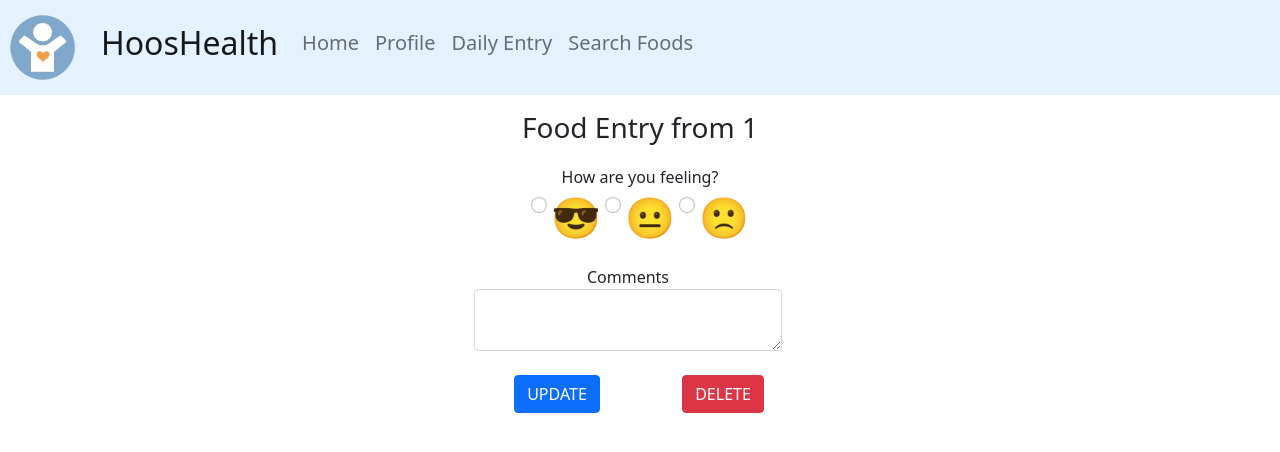
After one commit to pragnya17/HoosHealthTracker, a Flask app: page /mood_update/1 in a window 1280 px wide. The commit adds this page. Shown: the top 452 px of the page. Run offline with Flask 2, Linux system fonts and the light colour scheme; data that the repository does not hold is empty.

Commit message:
Add update/delete for mood entry

```diff
--- a/app.py
+++ b/app.py
@@ -148,9 +148,22 @@ def food_entry_update(date):
 
         return redirect(url_for('main'))
 
+@app.route("/mood_update/<date>", methods=["POST", "GET"])
+def mood_entry_update(date):
+    if request.method == "GET":
+        moodResult = db.get_single_emotion_entry(user_id, date)
+        return render_template("mood_update.html", date=date, moodResult=moodResult)
 
+    if request.method == "POST":
+        if request.form["btnAction"] == "UPDATE":
+            mood = request.form['mood']
+            comments = request.form['comments']
+            db.updateEmotionEntry(user_id, date, comments, mood)
 
+        if request.form["btnAction"] == "DELETE":
+            db.deleteEmotionEntry(user_id, date)
 
+        return redirect(url_for('main'))
 
 @app.route("/food_search", methods=["POST", "GET"])
 def food_search():
--- a/db.py
+++ b/db.py
@@ -150,6 +150,17 @@ def get_single_food_entry(user_id, entry_date):
         else:
             return result[0]
 
+def get_single_emotion_entry(user_id, entry_date):
+   with connection.cursor() as cursor:
+        query = "SELECT * FROM EmotionEntry WHERE user_id = %s AND entry_date = %s;"
+        val = (user_id, entry_date)
+        cursor.execute(query, val)
+        result = cursor.fetchall()
+        if len(result) == 0:
+            return 'string'
+        else:
+            return result[0]
+
 def getFoodEntry(user_id, entry_date):
    with connection.cursor() as cursor:
         query = "SELECT * FROM FoodEntry WHERE user_id = %s AND entry_date > (DATE(%s) - INTERVAL 7 DAY);"
--- a/templates/food_update.html
+++ b/templates/food_update.html
@@ -26,10 +26,10 @@
 
         <div class="row mt-4">
             <div class="form-group col text-center">
-                <input type="submit" value="UPDATE" name="btnAction" class="btn btn-primary" title="update food entry">
+                <input type="submit" value="UPDATE" name="btnAction" class="btn btn-primary">
             </div>
             <div class="form-group col text-center">
-                <input type="submit" value="DELETE" name="btnAction" class="btn btn-primary" title="delete food entry">
+                <input type="submit" value="DELETE" name="btnAction" class="btn btn-danger">
             </div>
         </div>
     </form>
--- a/templates/main.html
+++ b/templates/main.html
@@ -38,7 +38,7 @@ hr {
 
                         {% for entry in emotionResult %}
 
-                        <p><a href="#" class="bg-light">{{entry['entry_date']}}</a></p>
+                        <p><a href="/mood_update/{{ entry['entry_date'] }}" class="bg-light">{{entry['entry_date']}}</a></p>
 
                         {% if entry['mood'] == 0 %}
                          <b>Feeling: </b>   &#128577;
--- /dev/null
+++ b/templates/mood_update.html
@@ -0,0 +1,40 @@
+{% extends "index.html" %}
+
+{% block content %}
+<h3 class="text-center mt-3">Food Entry from {{ date }}</h3>
+<div class="container-lg mx-auto d-flex col justify-content-center mt-3 mb-3">
+    <form method="post">
+        <div class="row">
+            <div class="form-group col text-center">
+                <label class="p-1">How are you feeling?</label>
+                <br>
+                <input class="form-check-input" type="radio" name="mood" id="happy" value="2">
+                <label class="form-check-label h1" for="2">&#128526;</label>
+
+                <input class="form-check-input" type="radio" name="mood" id="mid" value="1">
+                <label class="form-check-label h1" for="1">&#128528;</label>
+
+                <input class="form-check-input" type="radio" name="mood" id="sad" value="0">
+                <label class="form-check-label h1" for="0">&#128577;</label>
+            </div>
+        </div>
+
+        <div class="row">
+            <div class="row mt-3">
+                <label class="text-center" for="comments">Comments</label>
+                <textarea class="form-control" type="text" name="comments" id="comments"></textarea>
+            </div>
+        </div>
+
+        <div class="row mt-4">
+            <div class="form-group col text-center">
+                <input type="submit" value="UPDATE" name="btnAction" class="btn btn-primary">
+            </div>
+            <div class="form-group col text-center">
+                <input type="submit" value="DELETE" name="btnAction" class="btn btn-danger">
+            </div>
+        </div>
+
+    </form>
+</div>
+{% endblock %}
```
Also changed, not shown: templates/exercise_update.html (added), templates/sleep_update.html (added).
